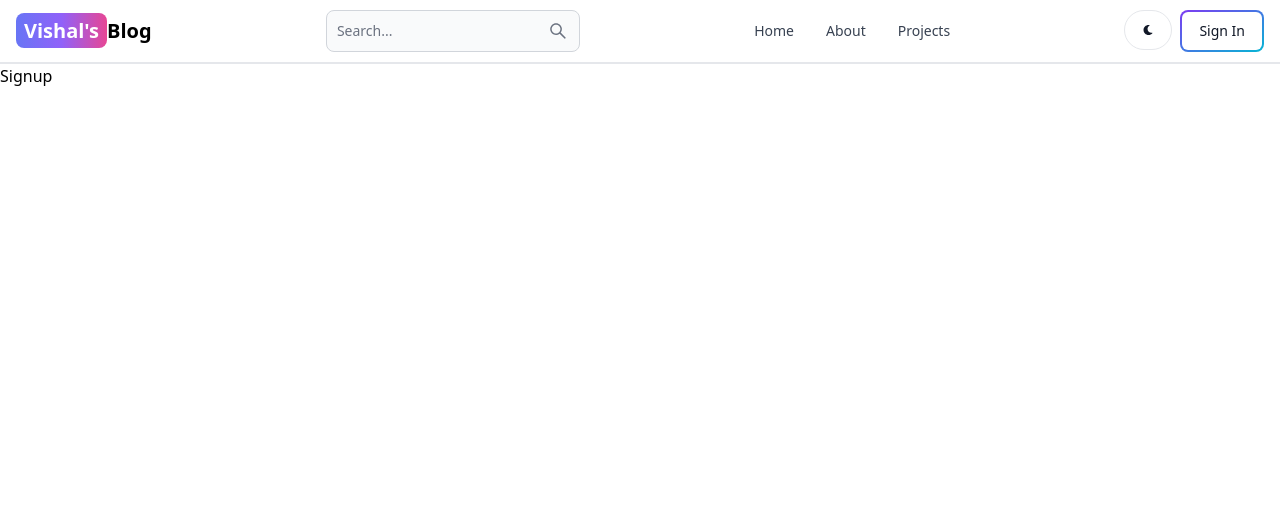
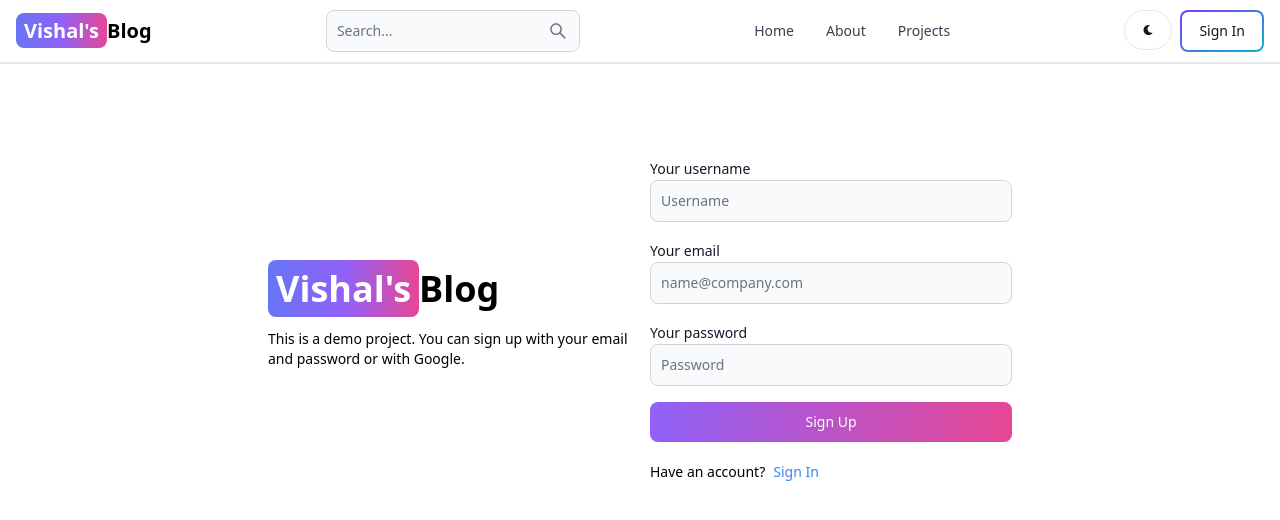
Before and after one commit to VishalGaurav01/learn, a React (Vite) app in the folder client/: page /Signup in a window 1280 px wide. Shown: the top 520 px of the page. Built offline with nearby package versions, Linux system fonts and the light colour scheme.

Commit message:
Complete UI signin page

```diff
--- a/client/src/pages/Signup.jsx
+++ b/client/src/pages/Signup.jsx
@@ -1,7 +1,84 @@
 import React from 'react'
+import {Label,TextInput,Button} from 'flowbite-react'
+import { Link } from 'react-router-dom';
+export default function Signup() {
+    return (
+      <div className='min-h-screen mt-20'>
+        <div className='flex p-3 max-w-3xl mx-auto flex-col md:flex-row md:items-center gap-5'>
+          {/* left */}
+          <div className='flex-1'>
+            <Link to='/' className='font-bold dark:text-white text-4xl'>
+              <span className='px-2 py-1 bg-gradient-to-r from-indigo-500 via-purple-500 to-pink-500 rounded-lg text-white'>
+                Vishal's
+              </span>
+              Blog
+            </Link>
+            <p className='text-sm mt-5'>
+              This is a demo project. You can sign up with your email and password
+              or with Google.
+            </p>
+          </div>
+          {/* right */}
 
-export default function Signup() {
-  return (
-    <div>Signup</div>
-  )
-}
+          <div className='flex-1'>
+            <form className='flex flex-col gap-4' >
+              <div>
+                <Label value='Your username' />
+                <TextInput
+                  type='text'
+                  placeholder='Username'
+                  id='username'
+                  // onChange={handleChange}
+                />
+              </div>
+              <div>
+                <Label value='Your email' />
+                <TextInput
+                  type='email'
+                  placeholder='name@company.com'
+                  id='email'
+                  // onChange={handleChange}
+                />
+              </div>
+              <div>
+                <Label value='Your password' />
+                <TextInput
+                  type='password'
+                  placeholder='Password'
+                  id='password'
+                  // onChange={handleChange}
+                />
+              </div>
+              <Button
+                gradientDuoTone='purpleToPink'
+                type='submit'
+                // disabled={loading}
+              >
+              Sign Up
+                {/* {loading ? (
+                  <>
+                    <Spinner size='sm' />
+                    <span className='pl-3'>Loading...</span>
+                  </>
+                ) : (
+                  'Sign Up'
+                )} */}
+              </Button>
+              {/* <OAuth /> */}
+            </form>
+            <div className='flex gap-2 text-sm mt-5'>
+              <span>Have an account?</span>
+              <Link to='/sign-in' className='text-blue-500'>
+                Sign In
+              </Link>
+            </div>
+            {/* {errorMessage && (
+              <Alert className='mt-5' color='failure'>
+                {errorMessage}
+              </Alert>
+            )} */}
+          </div>
+        </div>
+      </div>
+    );
+  }
```
